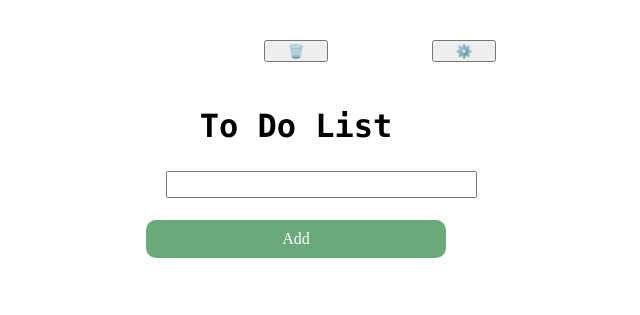
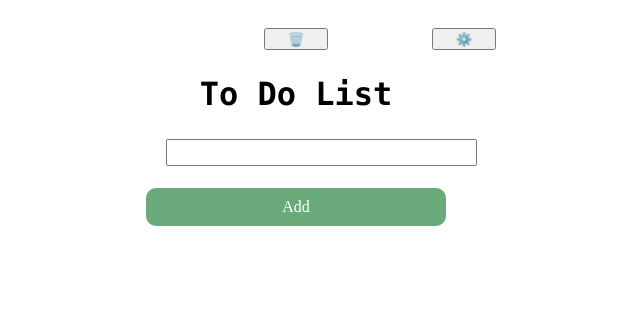
Before and after one commit to Pedset/To-Do-List, a plain HTML site: page To-Do-List/index.html in a window 1280 px wide. Shown: the whole page, without its empty margins (344-984 px from the left). Drawn offline with nearby package versions, Linux system fonts and the light colour scheme.

Commit message:
latest css

```diff
--- a/To-Do-List/toDoList.css
+++ b/To-Do-List/toDoList.css
@@ -8,9 +8,11 @@ body {
 padding: 20px;
 width: 300px;
 margin: 0 auto;
-margin-top: 40px;
+margin-top: 0px;
 background: white;
-border-radius: 5px;}
+border-radius: 5px;
+}
+
 
 #box {
 display: inline-block;
@@ -21,12 +23,13 @@ padding-left: 20px;
 #idc123{
     position: fixed;
     margin-left: 600px;
+    margin-top: 20px;
 }
 #slide{
     padding-bottom: 30px;
     position: fixed;
     padding-left: 720px;
-    padding-top: 30px;
+    padding-top: 45px;
     display: none;
 }
 
```
